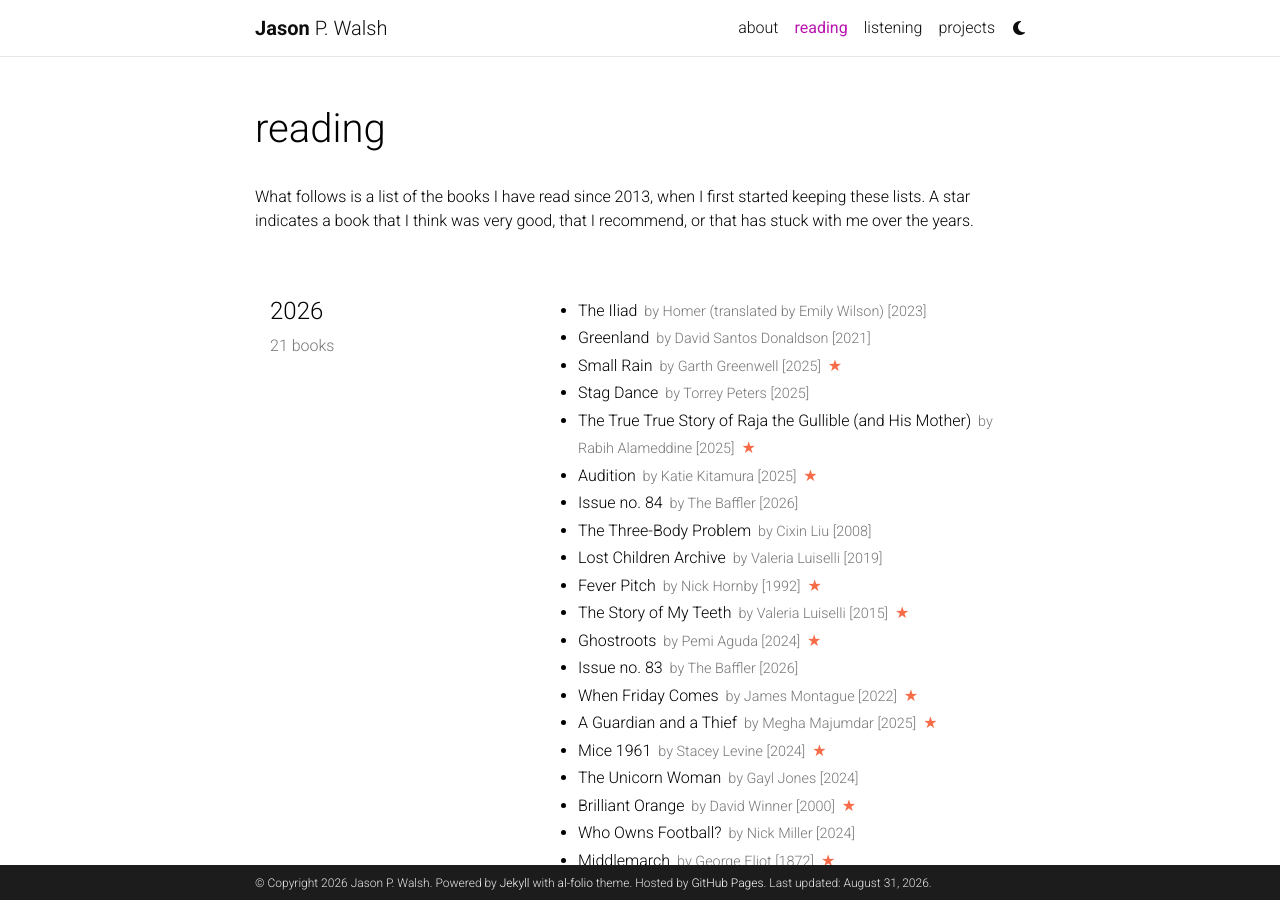
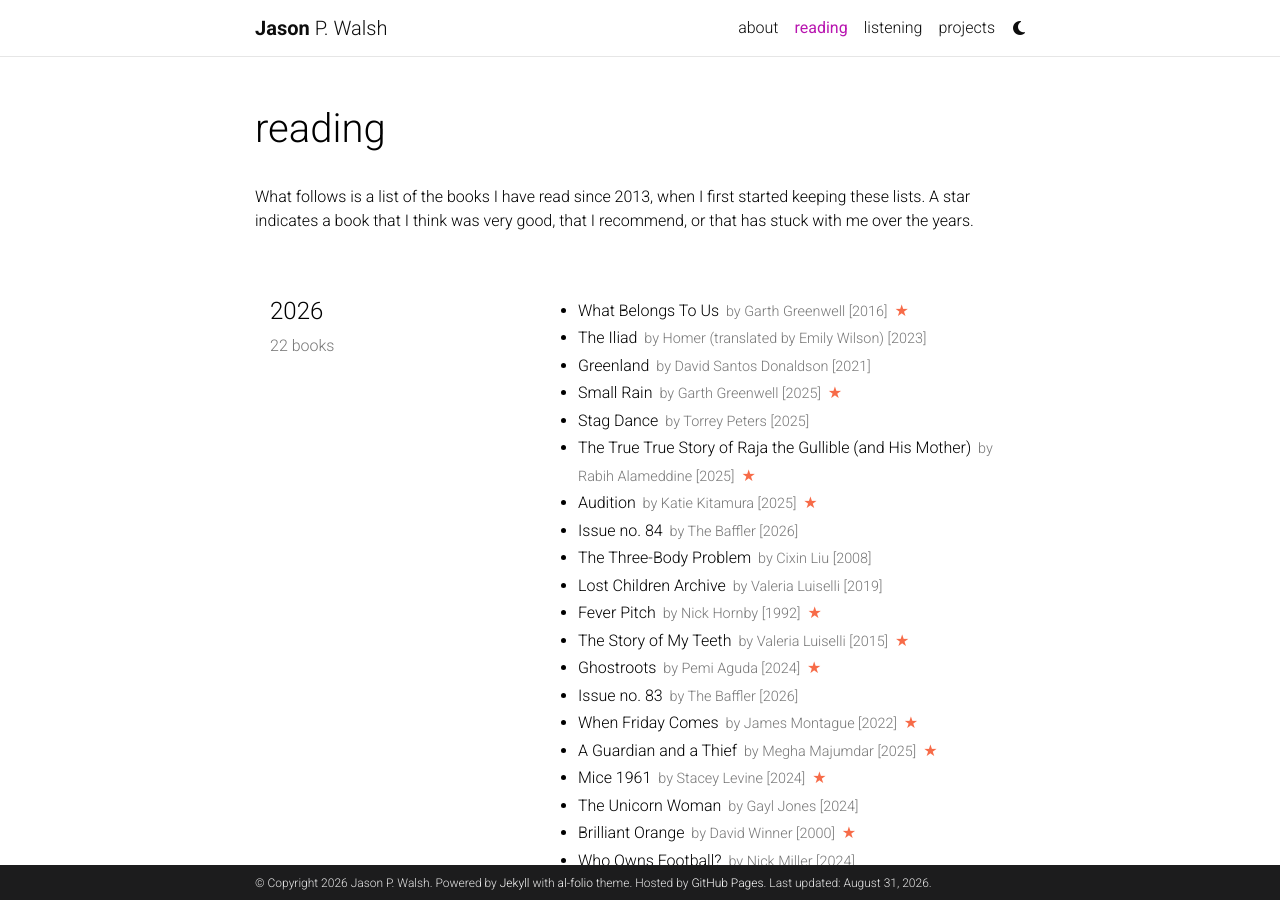
Before and after one commit to jwals23/jwals23.github.io, a Jekyll site: the page built from _pages/reading.md, in a window 1280 px wide and 900 px high. Built offline with Jekyll 4.4.1, drawn with Linux system fonts in a browser that asks for light colours; comment, search, counter and statistics services are not loaded; a style sheet for code colours, icons or effects is not loaded.

Commit message:
Update reading.yml

```diff
--- a/_data/reading.yml
+++ b/_data/reading.yml
@@ -1,6 +1,11 @@
 list:
   - year: "2026"
     books:
+      - title: What Belongs To Us
+        author: Garth Greenwell
+        year: 2016
+        star: yes
+
       - title: The Iliad
         author: Homer (translated by Emily Wilson)
         year: 2023
```
